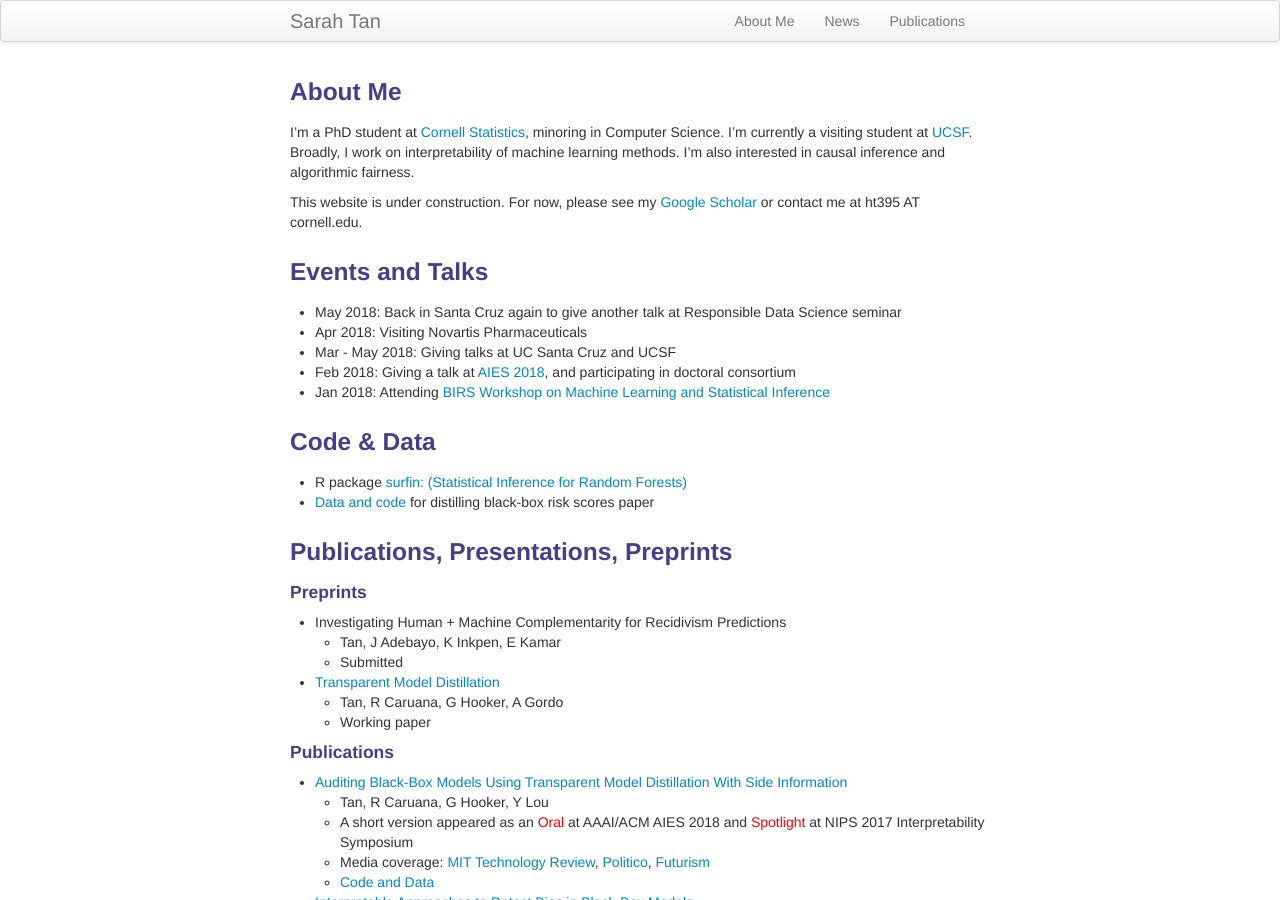
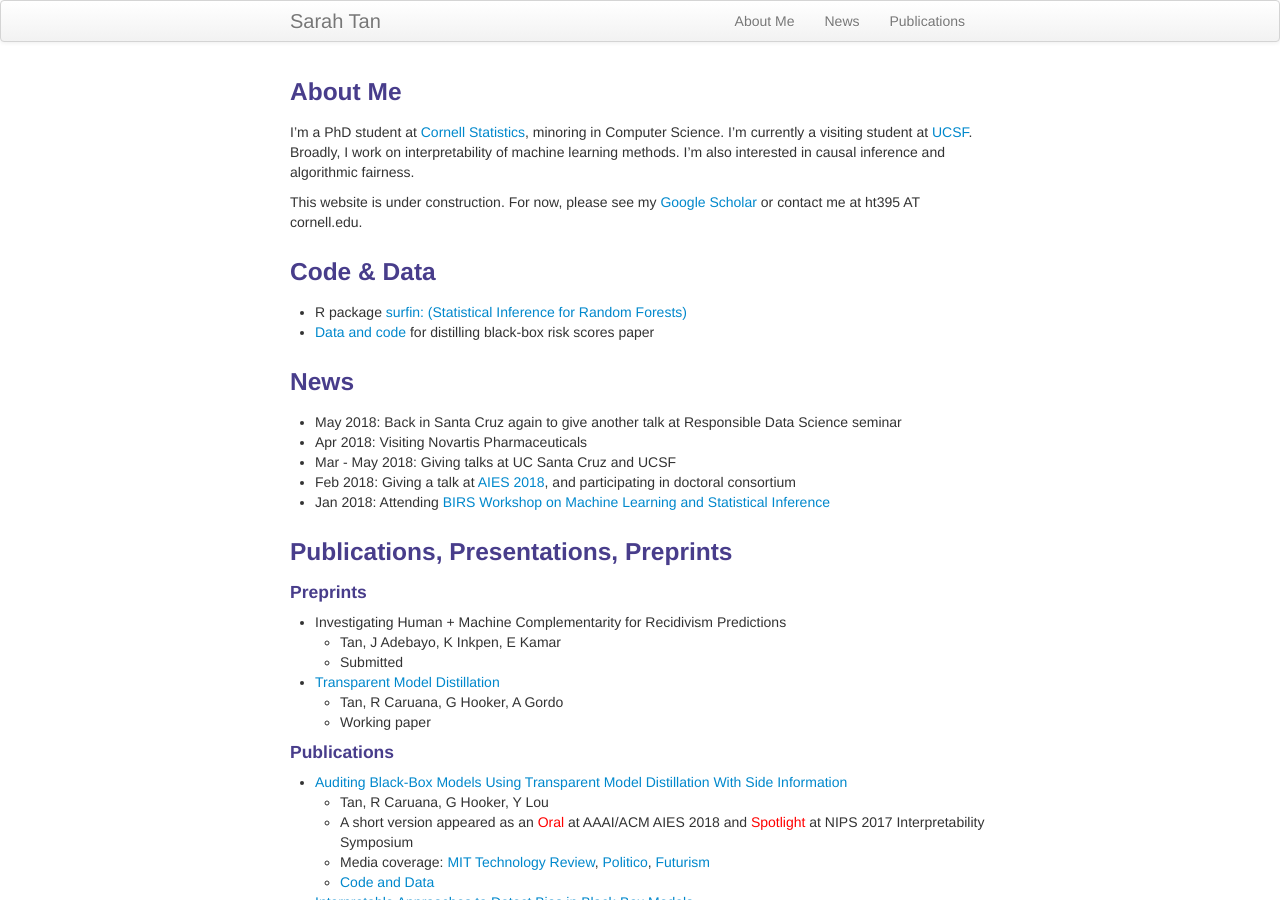
Before and after one commit to shftan/shftan.github.io, a Jekyll site: the page built from index.md, in a window 1280 px wide and 900 px high. Built offline with Jekyll 4.4.1, drawn with Linux system fonts in a browser that asks for light colours.

Commit message:
Update index.md

```diff
--- a/index.md
+++ b/index.md
@@ -11,18 +11,18 @@ I'm a PhD student at [Cornell Statistics](https://stat.cornell.edu/), minoring i
 
 This website is under construction. For now, please see my <a href="https://scholar.google.com/citations?user=_tSKmPYAAAAJ&hl=en">Google Scholar</a> or contact me at ht395 AT cornell.edu.
 
-<div class="row-fluid" id="news"><h3>Events and Talks</h3>
+<div class="row-fluid" id="code"><h3>Code & Data</h3>
+</div>
+- R package [surfin: (Statistical Inference for Random Forests)](http://shftan.github.io/surfin/)
+- [Data and code](https://github.com/shftan/auditblackbox) for distilling black-box risk scores paper
+
+<div class="row-fluid" id="news"><h3>News</h3>
 </div>
 - May 2018: Back in Santa Cruz again to give another talk at Responsible Data Science seminar
 - Apr 2018: Visiting Novartis Pharmaceuticals
 - Mar - May 2018: Giving talks at UC Santa Cruz and UCSF
 - Feb 2018: Giving a talk at [AIES 2018](http://www.aies-conference.com), and participating in doctoral consortium
 - Jan 2018: Attending [BIRS Workshop on Machine Learning and Statistical Inference](http://www.birs.ca/events/2018/5-day-workshops/18w5054)
-
-<div class="row-fluid" id="code"><h3>Code & Data</h3>
-</div>
-- R package [surfin: (Statistical Inference for Random Forests)](http://shftan.github.io/surfin/)
-- [Data and code](https://github.com/shftan/auditblackbox) for distilling black-box risk scores paper
 
 <div class="row-fluid" id="publications"><h3>Publications, Presentations, Preprints</h3>
 <h4>Preprints</h4>
```
